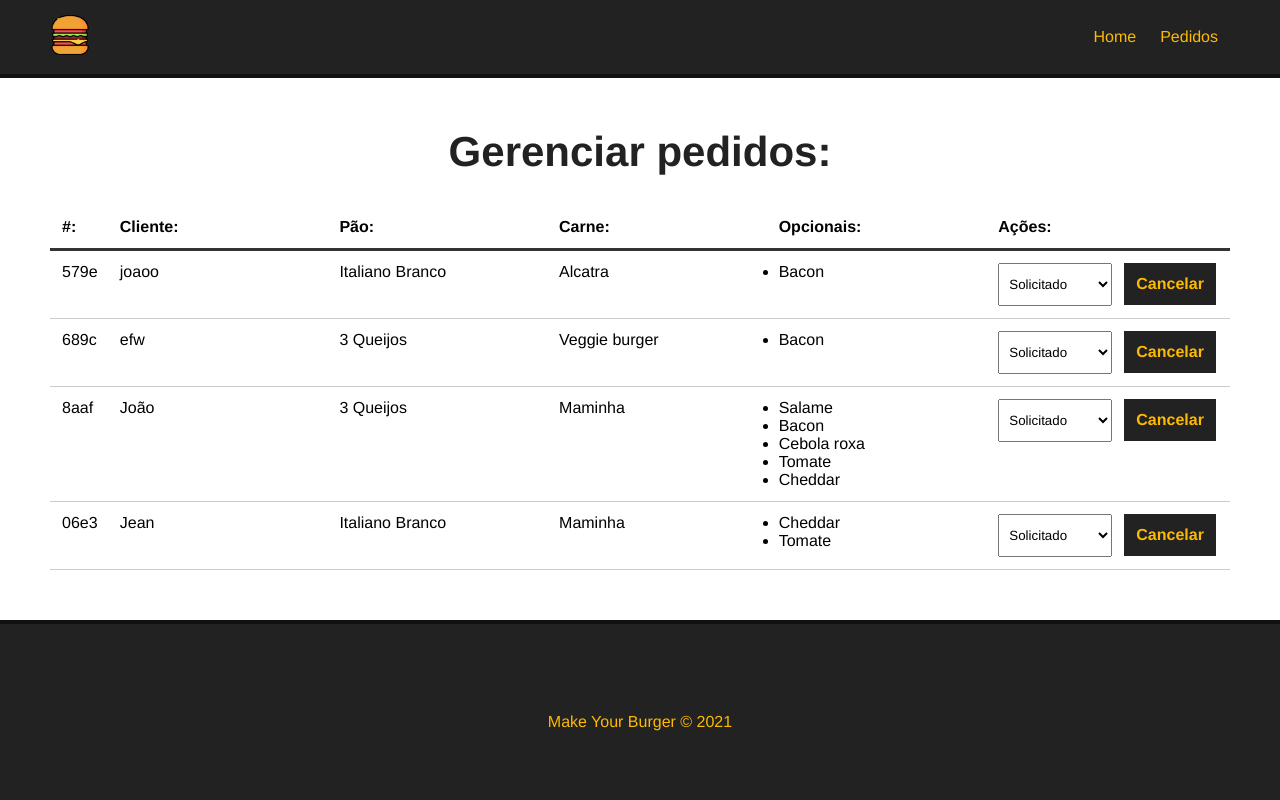
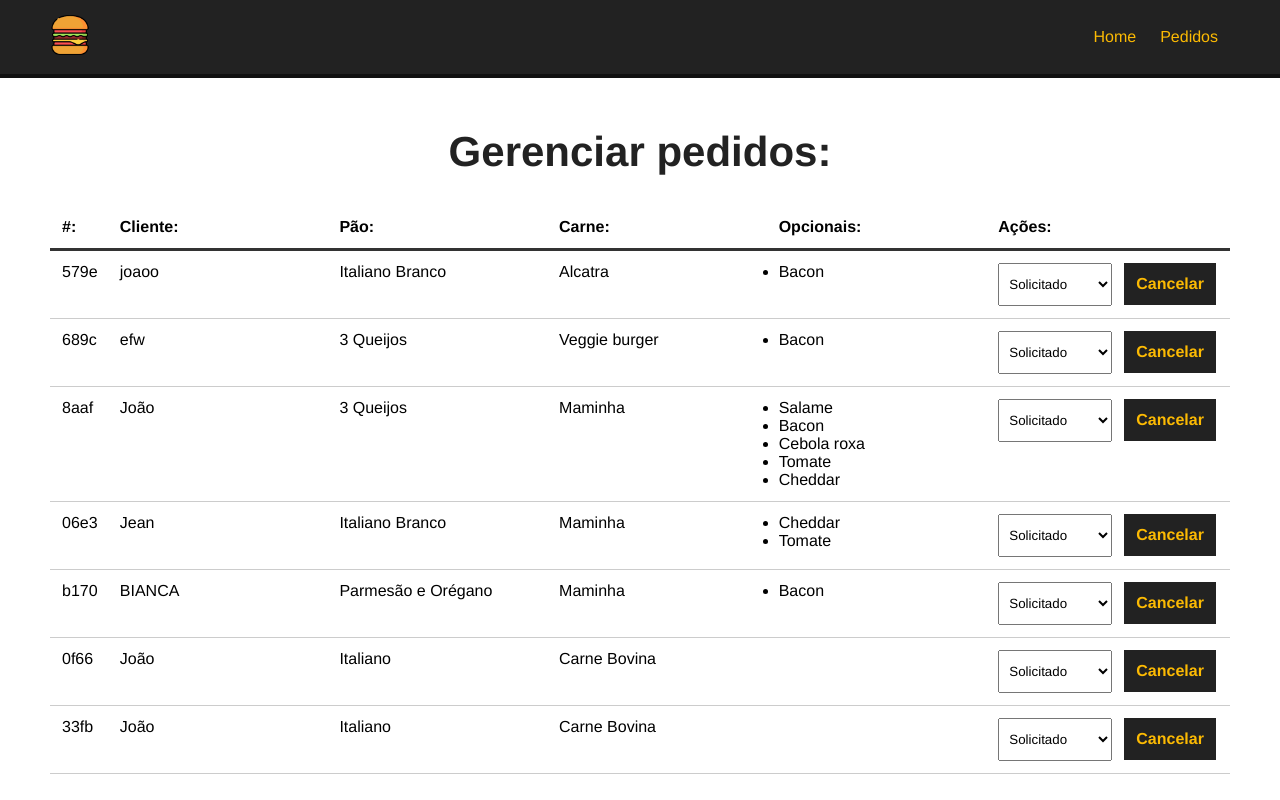
Before and after one commit to Eduardolimacrr/project_burguer, a Vue app: page /pedidos in a window 1280 px wide. Shown: the top 800 px of the page. Built offline with nearby package versions, Linux system fonts and the light colour scheme; data requests are answered from the project's data file.

Commit message:
adicionando testes com vitest

```diff
--- a/db/db.json
+++ b/db/db.json
@@ -122,6 +122,32 @@
         "Tomate"
       ],
       "status": "Solicitado"
+    },
+    {
+      "id": "b170",
+      "nome": "BIANCA",
+      "carne": "Maminha",
+      "pao": "Parmesão e Orégano",
+      "opcionais": [
+        "Bacon"
+      ],
+      "status": "Solicitado"
+    },
+    {
+      "id": "0f66",
+      "nome": "João",
+      "carne": "Carne Bovina",
+      "pao": "Italiano",
+      "opcionais": [],
+      "status": "Solicitado"
+    },
+    {
+      "id": "33fb",
+      "nome": "João",
+      "carne": "Carne Bovina",
+      "pao": "Italiano",
+      "opcionais": [],
+      "status": "Solicitado"
     }
   ]
 }
--- a/src/components/Banner.vue
+++ b/src/components/Banner.vue
@@ -1,19 +1,18 @@
 <template>
-  <div id="main-banner" class="banner-class">
-    <h1>Make Your Burger</h1>
+  <div class="banner-class">
+    <h1 class="banner-class__h1">Make Your Burger</h1>
   </div>
 </template>
 
 <script>
 export default {
-    name: "Banner"
-  }
+  name: "Banner",
+};
 </script>
 
 <style scoped>
-
-  #main-banner {
-    background-image: url('/public/img/burger.jpg');
+.banner-class {
+  background-image: url("/public/img/burger.jpg");
   background-position: 0 -250px;
   background-size: cover;
   height: 825px;
@@ -22,12 +21,13 @@
   justify-content: flex-start;
 }
 
-    #main-banner h1 {
-    color: #FFF;
+.banner-class h1 {
+  color: #fff;
   text-align: center;
   font-size: 60px;
   background-color: #222;
   padding: 20px 40px;
 }
 
+
 </style>
--- a/src/components/BurgerForm.vue
+++ b/src/components/BurgerForm.vue
@@ -2,20 +2,20 @@
   <div>
     <Message :msg="msg" v-show="msg" />
     <div>
-      <form id="burger-form" method="POST" @submit="createBurger">
+      <form class="burger-form" method="POST" @submit="createBurger">
         <div class="input-container">
-          <label for="nome">Nome do cliente: </label>
+          <label class="nome-label" for="nome">Nome do cliente: </label>
           <input
             type="text"
-            id="nome"
+            class="nome"
             name="nome"
             v-model="nome"
             placeholder="Digite o seu nome "
           />
         </div>
         <div class="input-container">
-          <label for="pao">Escolha o pão: </label>
-          <select name="pao" id="pao" v-model="pao">
+          <label class="pao">Escolha o pão: </label>
+          <select class="pao-select" name="pao" id="pao" v-model="pao">
             <option value="">Selecione o seu pão</option>
             <option v-for="pao in paes" :key="pao.id" :value="pao.tipo">
               {{ pao.tipo }}
@@ -23,16 +23,16 @@
           </select>
         </div>
         <div class="input-container">
-          <label for="carne ">Escolha a carne do seu burger: </label>
-          <select name="carne " id="carne " v-model="carne">
+          <label class="carne ">Escolha a carne do seu burger: </label>
+          <select class="carne-select" name="carne " id="carne " v-model="carne">
             <option value="">Selecione o tipo de carne</option>
             <option v-for="carne in carnes" :key="carne.id" :value="carne.tipo">
               {{ carne.tipo }}
             </option>
           </select>
         </div>
-        <div id="opcionais-container" class="input-container">
-          <label id="opcionais-title" for="opcionais"
+        <div class="opcionais-container input-container">
+          <label class="opcionais-title" for="opcionais"
             >Selecione os opcionais:</label
           >
           <div
@@ -128,7 +128,7 @@ export default {
 </script>
 
 <style scoped>
-#burger-form {
+.burger-form {
   max-width: 400px;
   margin: 0 auto;
 }
@@ -152,12 +152,12 @@ select {
   width: 100%;
 }
 
-#opcionais-container {
+.opcionais-container {
   flex-direction: row;
   flex-wrap: wrap;
 }
 
-#opcionais-title {
+.opcionais-title {
   width: 100%;
 }
 
--- a/src/components/Dashboard.vue
+++ b/src/components/Dashboard.vue
@@ -1,9 +1,9 @@
 <template>
-    <div id="burger-table">
+    <div class="burger-table">
            <Message :msg="msg" v-show="msg" />
 
         <div>
-            <div id="burger-table-heading">
+            <div class="burger-table-heading">
                 <div class="order-id">#:</div>
                 <div>Cliente:</div>
                 <div>Pão:</div>
@@ -12,7 +12,7 @@
                 <div>Ações:</div>
             </div>
         </div>
-        <div id="burger-table-rows">
+        <div class="burger-table-rows">
             <div class="burger-table-row" v-for="burger in burgers" :key="burger.id">
                 <div class="order-number">{{ burger.id }}</div>
                 <div>{{ burger.nome }}</div>
@@ -117,27 +117,27 @@ export default{
 
 <style scoped>
 
-#burger-table{
+.burger-table{
     max-width: 1200px;
     margin: 0 auto;
 
 }
 
 
-#burger-table-heading,
-#burger-table-rows,
+.burger-table-heading,
+.burger-table-rows,
 .burger-table-row{
     display: flex;
     flex-wrap: wrap;
 }
 
-#burger-table-heading{
+.burger-table-heading{
     font-weight: bold;
     padding: 12px;
     border-bottom: 3px solid #333;
 }
 
-#burger-table-heading div,
+.burger-table-heading div,
 .burger-table-row div {
     width: 19%;
 }
@@ -148,7 +148,7 @@ export default{
     border-bottom: 1px solid #ccc;
 }
 
-#burger-table-heading .order-id,
+.burger-table-heading .order-id,
 .burger-table-row .order-number {
     width: 5%;
 }
--- a/src/components/Footer.vue
+++ b/src/components/Footer.vue
@@ -11,7 +11,7 @@ export default {
 </script>
 
 <style>
-#footer {
+.footer-class {
   height: 200px;
   background-color: #222;
   border-top: 4px solid #111;
@@ -22,7 +22,7 @@ export default {
   width: 100%;
 }
 
-#footer p {
+.footer-class p {
   /* Adicione este estilo para o elemento <p> */
   color: #fcba03;
 }
```
Lines whose indentation alone changed are shown as unchanged.
